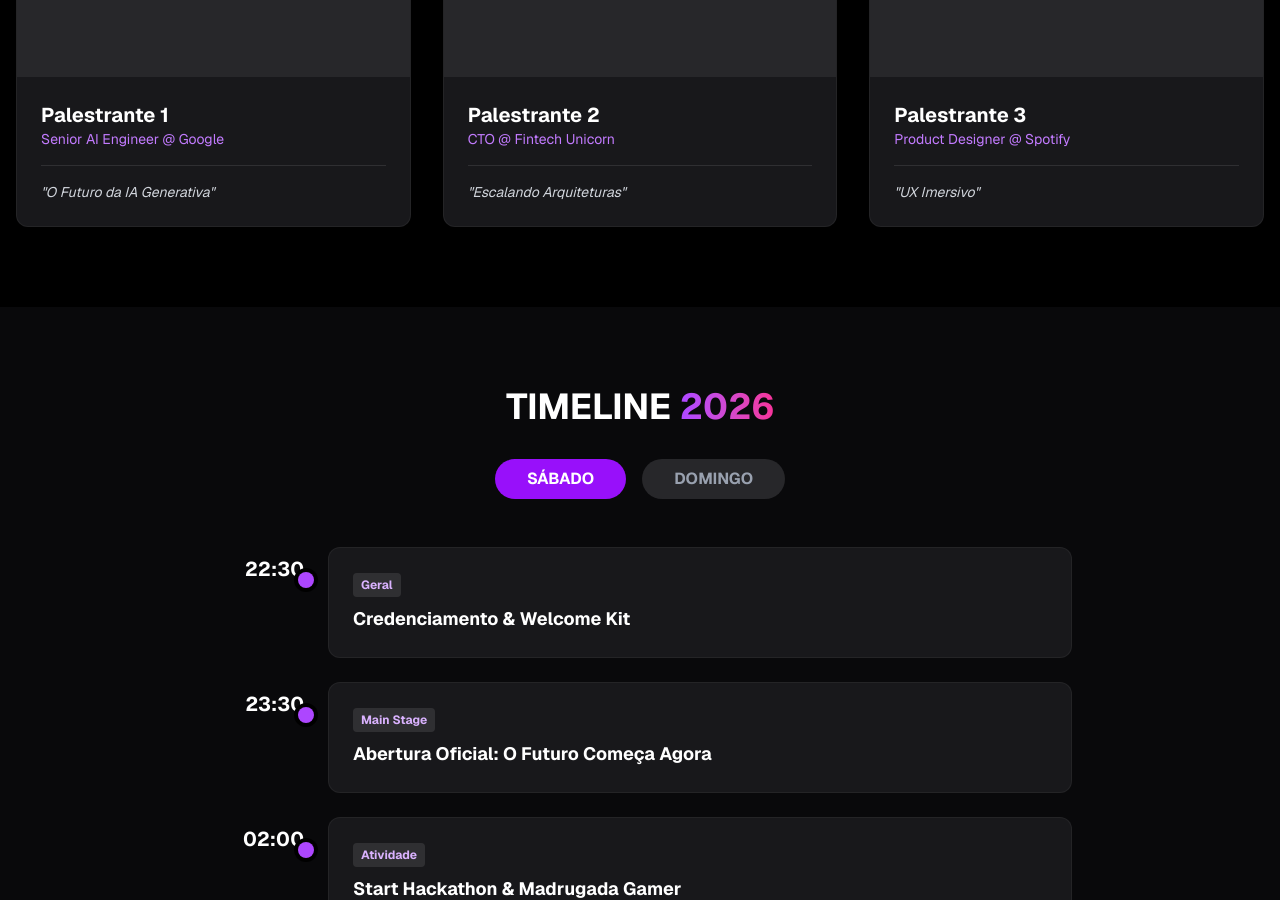
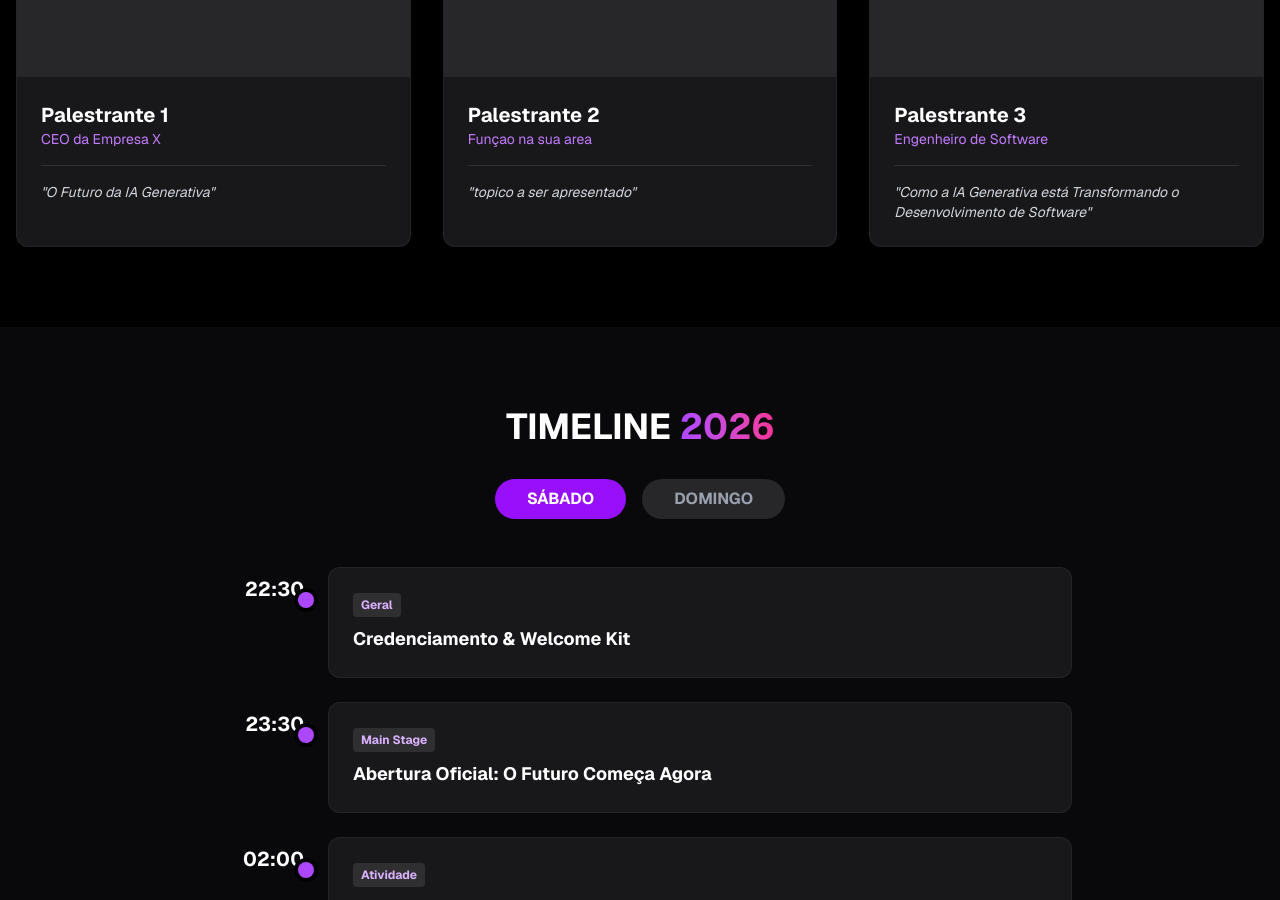
Before and after one commit to VITORHUGORDM/app-IesgoSemPijama, a Next.js app: page / in a window 1280 px wide. Shown: the part 2700-3600 px from the top of the page. Built offline with nearby package versions, Linux system fonts and the light colour scheme.

Commit message:
Ultimas alterações

```diff
--- a/src/app/componentes/Speakers.tsx
+++ b/src/app/componentes/Speakers.tsx
@@ -3,18 +3,19 @@ import React from "react";
 const SPEAKERS = [
   {
     name: "Palestrante 1",
-    role: "Senior AI Engineer @ Google",
+    role: "CEO da Empresa X",
     topic: "O Futuro da IA Generativa",
   },
   {
     name: "Palestrante 2",
-    role: "CTO @ Fintech Unicorn",
-    topic: "Escalando Arquiteturas",
+    role: "Funçao na sua area",
+    topic: "topico a ser apresentado",
   },
   {
     name: "Palestrante 3",
-    role: "Product Designer @ Spotify",
-    topic: "UX Imersivo",
+    role: "Engenheiro de Software",
+    topic:
+      "Como a IA Generativa está Transformando o Desenvolvimento de Software",
   },
 ];
 
@@ -22,14 +23,19 @@ export default function Speakers() {
   return (
     <section className="py-20 container mx-auto px-4 text-white">
       <h2 className="text-4xl font-bold mb-12 text-center">
-        PALESTRANTES & <span className="bg-gradient-to-r
+        PALESTRANTES &{" "}
+        <span
+          className="bg-gradient-to-r
     from-purple-500
     via-pink-500
     to-blue-500
     bg-[length:200%_200%]
     bg-clip-text
     text-transparent
-    animate-gradient">CONVIDADOS</span>
+    animate-gradient"
+        >
+          CONVIDADOS
+        </span>
       </h2>
       <div className="grid md:grid-cols-3 gap-8">
         {SPEAKERS.map((speaker, idx) => (
```
